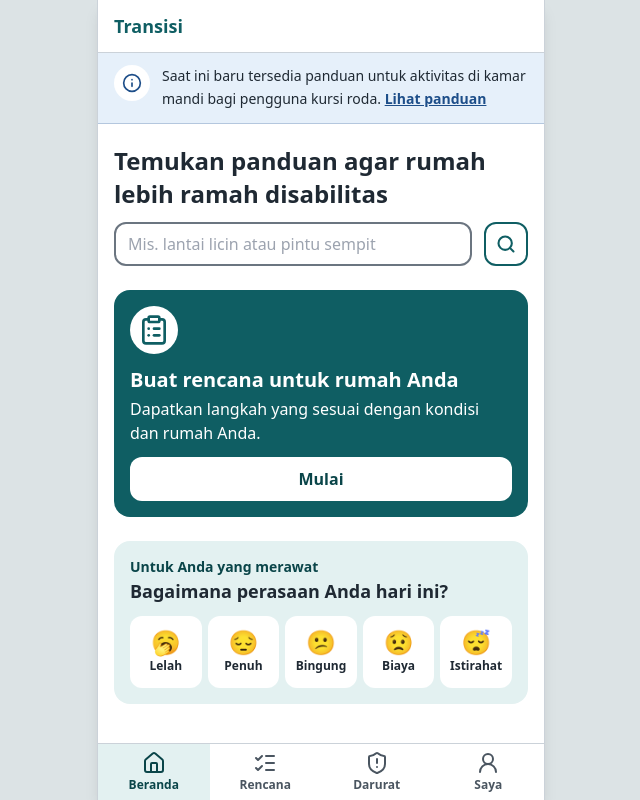
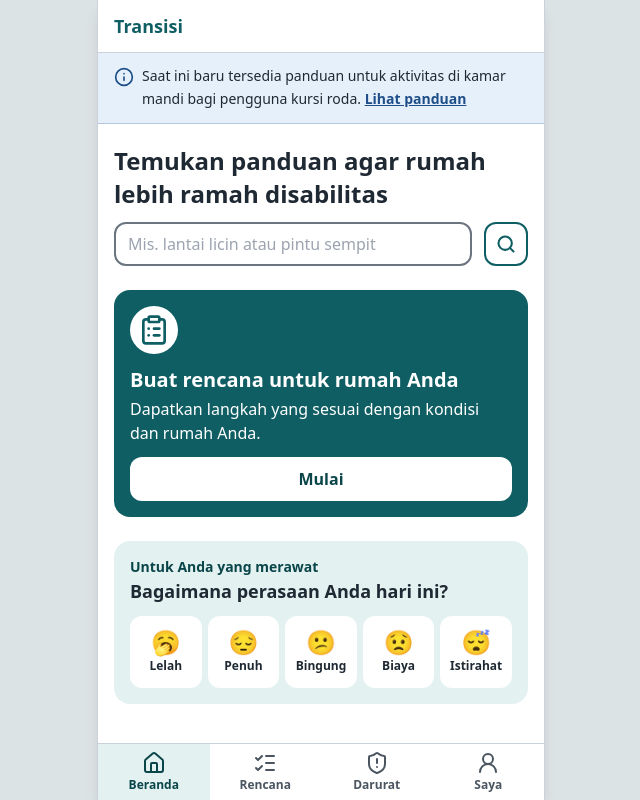
Before and after one commit to titohanafi/transisidnr, a React (Vite) app: page /#/ in a window 1280 px wide. Shown: the whole page, without its empty margins (319-959 px from the left). Built offline with nearby package versions, Linux system fonts and the light colour scheme.

Commit message:
Banner: ikon tanpa container putih

```diff
--- a/src/screens/Beranda.tsx
+++ b/src/screens/Beranda.tsx
@@ -20,10 +20,8 @@ export function Beranda() {
     <Halaman judul={app.nama}>
       <h2 className="sr-only">{pilih.judul}</h2>
 
-      <aside className="-mx-4 -mt-5 flex gap-3 border-b border-info/25 bg-info-muda px-4 py-3">
-        <span className="flex h-9 w-9 shrink-0 items-center justify-center rounded-full bg-white text-info">
-          <Info className="h-5 w-5" strokeWidth={2} aria-hidden="true" focusable="false" />
-        </span>
+      <aside className="-mx-4 -mt-5 flex items-start gap-2 border-b border-info/25 bg-info-muda px-4 py-3">
+        <Info className="mt-0.5 h-5 w-5 shrink-0 text-info" strokeWidth={2} aria-hidden="true" focusable="false" />
         <div className="min-w-0 flex-1">
           <p className="text-sm leading-relaxed text-tinta">
             {pilih.cakupan}{" "}
```
Also changed, not shown: 1 other file (tests, documents, lock files or other folders).
